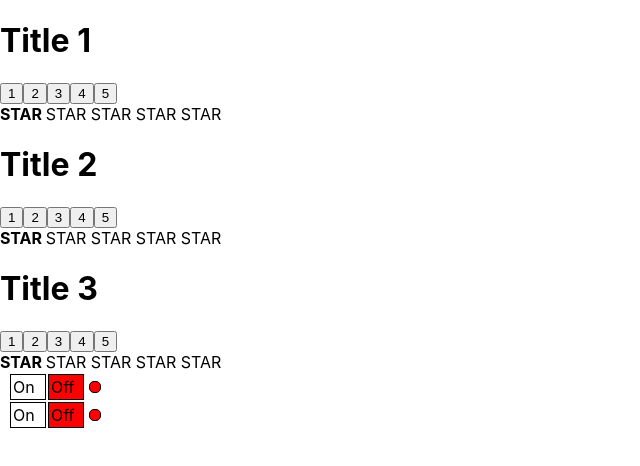
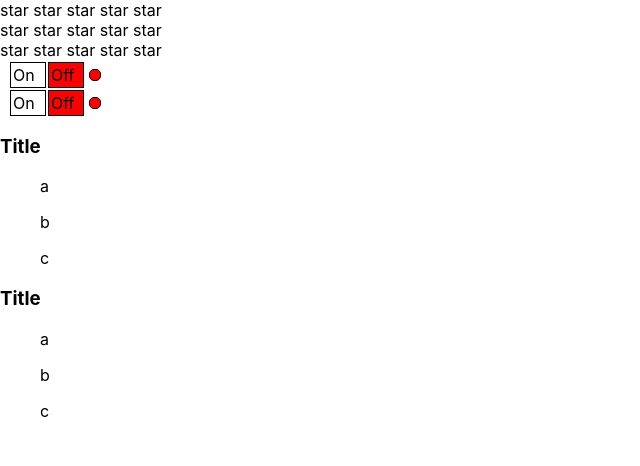
Before and after one commit to rutkovsky/react-kabzda, a React (Create React App) app: page / in a window 1280 px wide. Shown: the top 466 px of the page, without its empty margins (0-640 px from the left). Built offline with nearby package versions, Linux system fonts and the light colour scheme.

Commit message:
08-callbacks-1

```diff
--- a/src/App.tsx
+++ b/src/App.tsx
@@ -1,20 +1,21 @@
-import React from 'react';
+import React, {useState} from 'react';
 import './App.css';
 import Rating from './components/Rating/Rating';
 import Accordion from './components/Accordion/Accordion';
 import {Onoff} from './components/Onoff';
+import ControlledAccordion from './components/Accordion/ControlledAccordion';
 
 function App() {
+let [collapsed, setCollapsed] = useState(true)
     return (
         <div>
             <Rating title={'Title 1'}/>
             <Rating title={'Title 2'}/>
             <Rating title={'Title 3'}/>
-            {/*<Accordion colapsed={false}/>*/}
-            {/*<Accordion colapsed={true}/>*/}
             <Onoff/>
             <Onoff/>
-
+            <Accordion title={'Title'}/>
+            <ControlledAccordion title={'Title'} setCollapsed={()=>{setCollapsed(!collapsed)}} collapsed={collapsed}/>
         </div>
     );
 }
--- a/src/components/Accordion/Accordion.tsx
+++ b/src/components/Accordion/Accordion.tsx
@@ -1,22 +1,32 @@
+import {useState} from 'react';
+
 type AccordionPropsType = {
-    colapsed: boolean;
+    title: string
 }
 
-function Accordion(props: AccordionPropsType) {
-    if (props.colapsed === false) {
-        return (
-            <div>
-                <ul>a</ul>
-                <ul>b</ul>
-                <ul>c</ul>
-            </div>
-        )
+const Accordion = (props: AccordionPropsType) => {
+    let [collapsed, setCollapsed] = useState(true)
+
+    function OnClickButtonHandler() {
+        setCollapsed(!collapsed)
     }
-    else {
-        return (
-            <div></div>
-        )
-    }
+
+    return (
+        <div>
+            <h3 onClick={OnClickButtonHandler}>{props.title}</h3>
+            {collapsed ? <AccordionBody/> : ''}
+        </div>
+    )
 }
 
 export default Accordion;
+
+const AccordionBody = () => {
+    return (
+        <div>
+            <ul>a</ul>
+            <ul>b</ul>
+            <ul>c</ul>
+        </div>
+    )
+}
--- /dev/null
+++ b/src/components/Accordion/ControlledAccordion.tsx
@@ -0,0 +1,29 @@
+import {useState} from 'react';
+
+type ControlledAccordionPropsType = {
+    title: string
+    setCollapsed: () => void
+    collapsed: boolean
+}
+
+const ControlledAccordion = (props: ControlledAccordionPropsType) => {
+
+    return (
+        <div>
+            <h3 onClick={props.setCollapsed}>{props.title}</h3>
+            {props.collapsed ? <ControlledAccordionBody/> : ''}
+        </div>
+    )
+}
+
+export default ControlledAccordion;
+
+const ControlledAccordionBody = () => {
+    return (
+        <div>
+            <ul>a</ul>
+            <ul>b</ul>
+            <ul>c</ul>
+        </div>
+    )
+}
--- a/src/components/Rating/Rating.tsx
+++ b/src/components/Rating/Rating.tsx
@@ -6,192 +6,15 @@ type RatingPropsType = {
 }
 
 function Rating(props: RatingPropsType) {
-
-    let [stars, setStars] = useState(1);
-
-    if (stars === 1) return <div>
-        <RatingTitle title1={props.title}/>
-        <button onClick={() => {
-            setStars(1)
-        }}>1
-        </button>
-        <button onClick={() => {
-            setStars(2)
-        }}>2
-        </button>
-        <button onClick={() => {
-            setStars(3)
-        }}>3
-        </button>
-        <button onClick={() => {
-            setStars(4)
-        }}>4
-        </button>
-        <button onClick={() => {
-            setStars(5)
-        }}>5
-        </button>
+    let [stars, setStars] = useState(0);
+    return (
         <div>
-            <Star selected={true}/>
-            <Star selected={false}/>
-            <Star selected={false}/>
-            <Star selected={false}/>
-            <Star selected={false}/>
+            <Star selected={stars > 0} setStars={setStars} value={1}/>
+            <Star selected={stars > 1} setStars={setStars} value={2}/>
+            <Star selected={stars > 2} setStars={setStars} value={3}/>
+            <Star selected={stars > 3} setStars={setStars} value={4}/>
+            <Star selected={stars > 4} setStars={setStars} value={5}/>
         </div>
-    </div>
-    if (stars === 2) return <div>
-        <RatingTitle title1={props.title}/>
-        <button onClick={() => {
-            setStars(1)
-        }}>1
-        </button>
-        <button onClick={() => {
-            setStars(2)
-        }}>2
-        </button>
-        <button onClick={() => {
-            setStars(3)
-        }}>3
-        </button>
-        <button onClick={() => {
-            setStars(4)
-        }}>4
-        </button>
-        <button onClick={() => {
-            setStars(5)
-        }}>5
-        </button>
-        <Star selected={true}/>
-        <Star selected={true}/>
-        <Star selected={false}/>
-        <Star selected={false}/>
-        <Star selected={false}/>
-    </div>
-    if (stars === 3) return <div>
-        <RatingTitle title1={props.title}/>
-        <button onClick={() => {
-            setStars(1)
-        }}>1
-        </button>
-        <button onClick={() => {
-            setStars(2)
-        }}>2
-        </button>
-        <button onClick={() => {
-            setStars(3)
-        }}>3
-        </button>
-        <button onClick={() => {
-            setStars(4)
-        }}>4
-        </button>
-        <button onClick={() => {
-            setStars(5)
-        }}>5
-        </button>
-        <Star selected={true}/>
-        <Star selected={true}/>
-        <Star selected={true}/>
-        <Star selected={false}/>
-        <Star selected={false}/>
-    </div>
-    if (stars === 4) return <div>
-        <RatingTitle title1={props.title}/>
-        <button onClick={() => {
-            setStars(1)
-        }}>1
-        </button>
-        <button onClick={() => {
-            setStars(2)
-        }}>2
-        </button>
-        <button onClick={() => {
-            setStars(3)
-        }}>3
-        </button>
-        <button onClick={() => {
-            setStars(4)
-        }}>4
-        </button>
-        <button onClick={() => {
-            setStars(5)
-        }}>5
-        </button>
-        <Star selected={true}/>
-        <Star selected={true}/>
-        <Star selected={true}/>
-        <Star selected={true}/>
-        <Star selected={false}/>
-    </div>
-    if (stars === 5) return <div>
-        <RatingTitle title1={props.title}/>
-        <button onClick={() => {
-            setStars(1)
-        }}>1
-        </button>
-        <button onClick={() => {
-            setStars(2)
-        }}>2
-        </button>
-        <button onClick={() => {
-            setStars(3)
-        }}>3
-        </button>
-        <button onClick={() => {
-            setStars(4)
-        }}>4
-        </button>
-        <button onClick={() => {
-            setStars(5)
-        }}>5
-        </button>
-        <Star selected={true}/>
-        <Star selected={true}/>
-        <Star selected={true}/>
-        <Star selected={true}/>
-        <Star selected={true}/>
-    </div>
-    else {
-        return (
-            <div>
-                <RatingTitle title1={props.title}/>
-                <button onClick={() => {
-                    setStars(1)
-                }}>1
-                </button>
-                <button onClick={() => {
-                    setStars(2)
-                }}>2
-                </button>
-                <button onClick={() => {
-                    setStars(3)
-                }}>3
-                </button>
-                <button onClick={() => {
-                    setStars(4)
-                }}>4
-                </button>
-                <button onClick={() => {
-                    setStars(5)
-                }}>5
-                </button>
-                <Star selected={false}/>
-                <Star selected={false}/>
-                <Star selected={false}/>
-                <Star selected={false}/>
-                <Star selected={false}/>
-            </div>
-        )
-    }
+    )
 }
-
 export default Rating;
-
-type RatingTitlePropsType = {
-    title1: string;
-}
-
-export function RatingTitle(props: RatingTitlePropsType) {
-    console.log('RatingTitle rendering')
-    return <h1>{props.title1}</h1>
-}
--- a/src/components/Rating/Star.tsx
+++ b/src/components/Rating/Star.tsx
@@ -2,15 +2,15 @@ import React from 'react';
 
 type StarPropsType = {
     selected: boolean;
+    setStars: (value: 1 | 2 | 3 | 4| 5) => void
+    value: 1 | 2 | 3 | 4 | 5
 }
 
 function Star(props: StarPropsType) {
-    if (props.selected === true) {
-        return <span><b>STAR </b></span>
-    } else {
-        return <span>STAR </span>
+    function OnClickSpanHandler() {
+        props.setStars(props.value)
     }
-
+    return <span onClick={OnClickSpanHandler}>{props.selected ? <b>star </b> : 'star '}</span>
 }
 
 export default Star;
```
